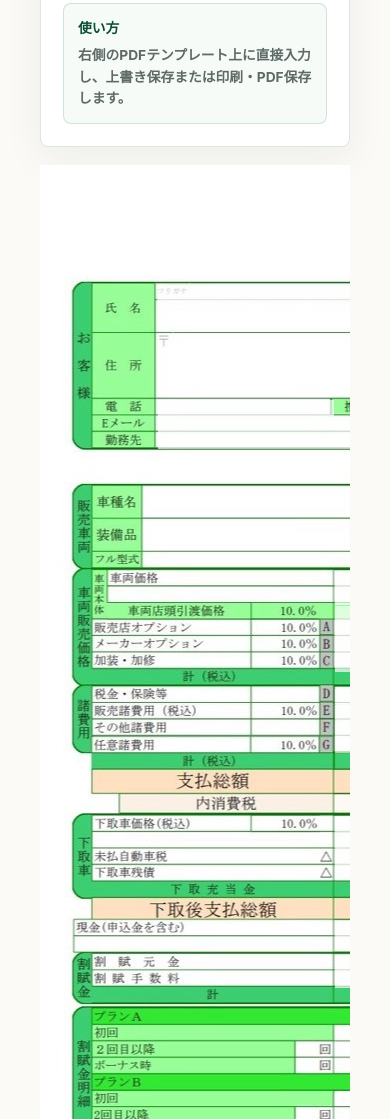
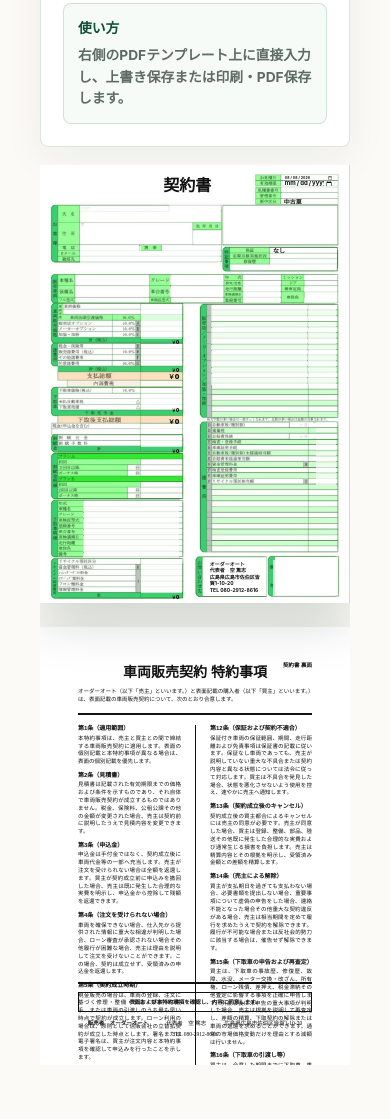
Before and after one commit to AtsushiSora/hanbai-keiyakusho, a website: page sales-template.html in a window 390 px wide. Shown: the part 642-1761 px from the top of the page. After the commit the page ends 1731 px from the top, so only its background shows below. Drawn offline with Linux system fonts and the light colour scheme.

Commit message:
スマホで契約書全体を表示

```diff
--- a/sales-template.css
+++ b/sales-template.css
@@ -629,7 +629,7 @@ body.preview-embed .tpl-field {
   }
 }
 
-@media (max-width: 900px) {
+@media screen and (max-width: 900px) {
   .template-toolbar {
     grid-template-columns: 1fr;
   }
@@ -651,4 +651,17 @@ body.preview-embed .tpl-field {
     position: static;
   }
 
+  .pdf-template-form {
+    width: 100%;
+    max-width: 100%;
+    overflow-x: hidden;
+  }
+
+  .pdf-template-sheet,
+  .contract-terms-sheet {
+    width: 100%;
+    max-width: 100%;
+    height: auto;
+    aspect-ratio: 906 / 1280;
+  }
 }
--- a/sales-template.html
+++ b/sales-template.html
@@ -6,7 +6,7 @@
     <title>販売契約書PDFテンプレート | オーダーオート</title>
     <meta name="description" content="添付写真をPDF化した販売契約書テンプレートに入力、上書き保存、印刷、PDF保存できます。" />
     <meta name="robots" content="noindex, nofollow" />
-    <link rel="stylesheet" href="sales-template.css?v=template19" />
+    <link rel="stylesheet" href="sales-template.css?v=template20" />
   </head>
   <body>
     <header class="template-toolbar">
```
